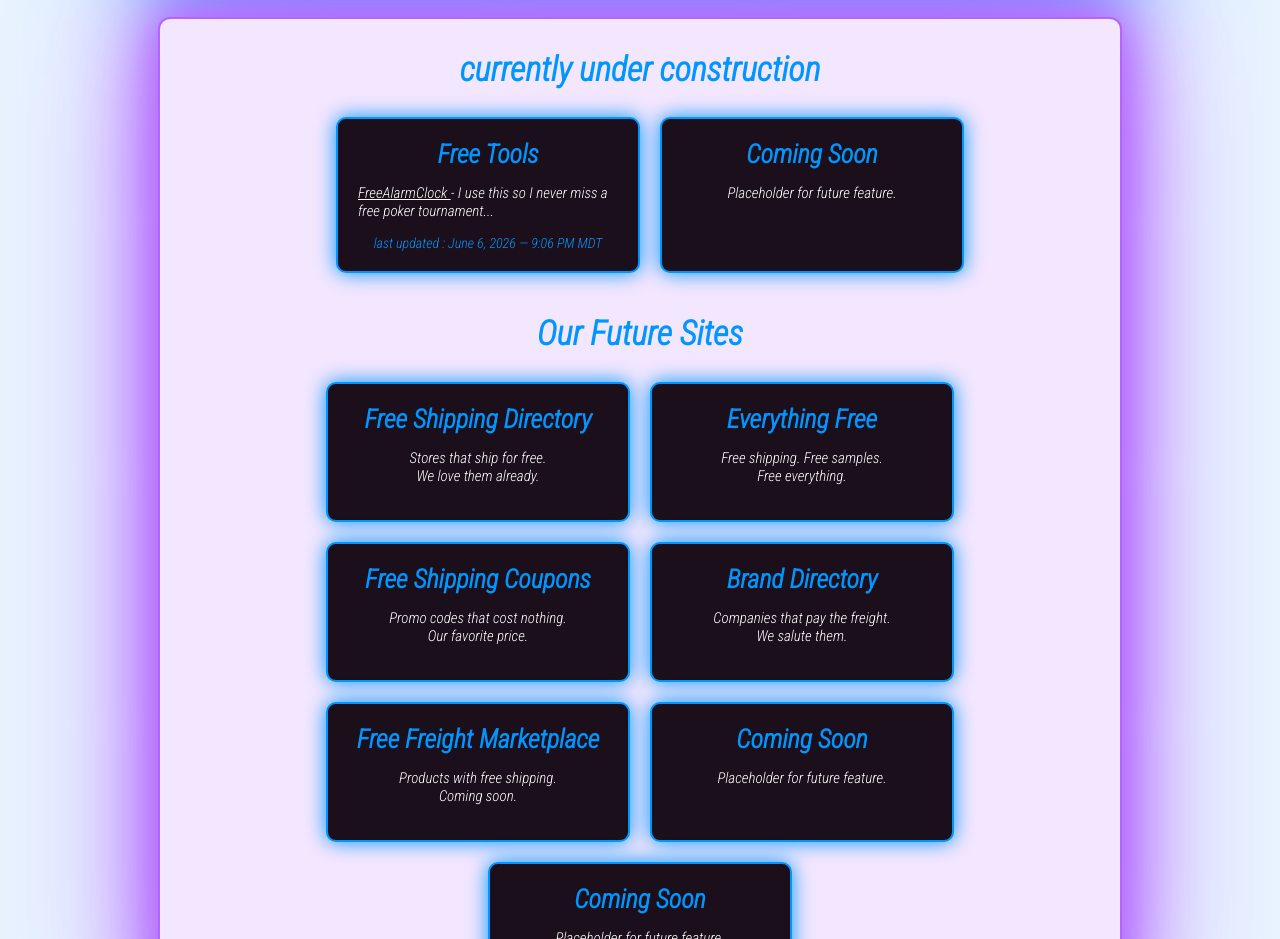
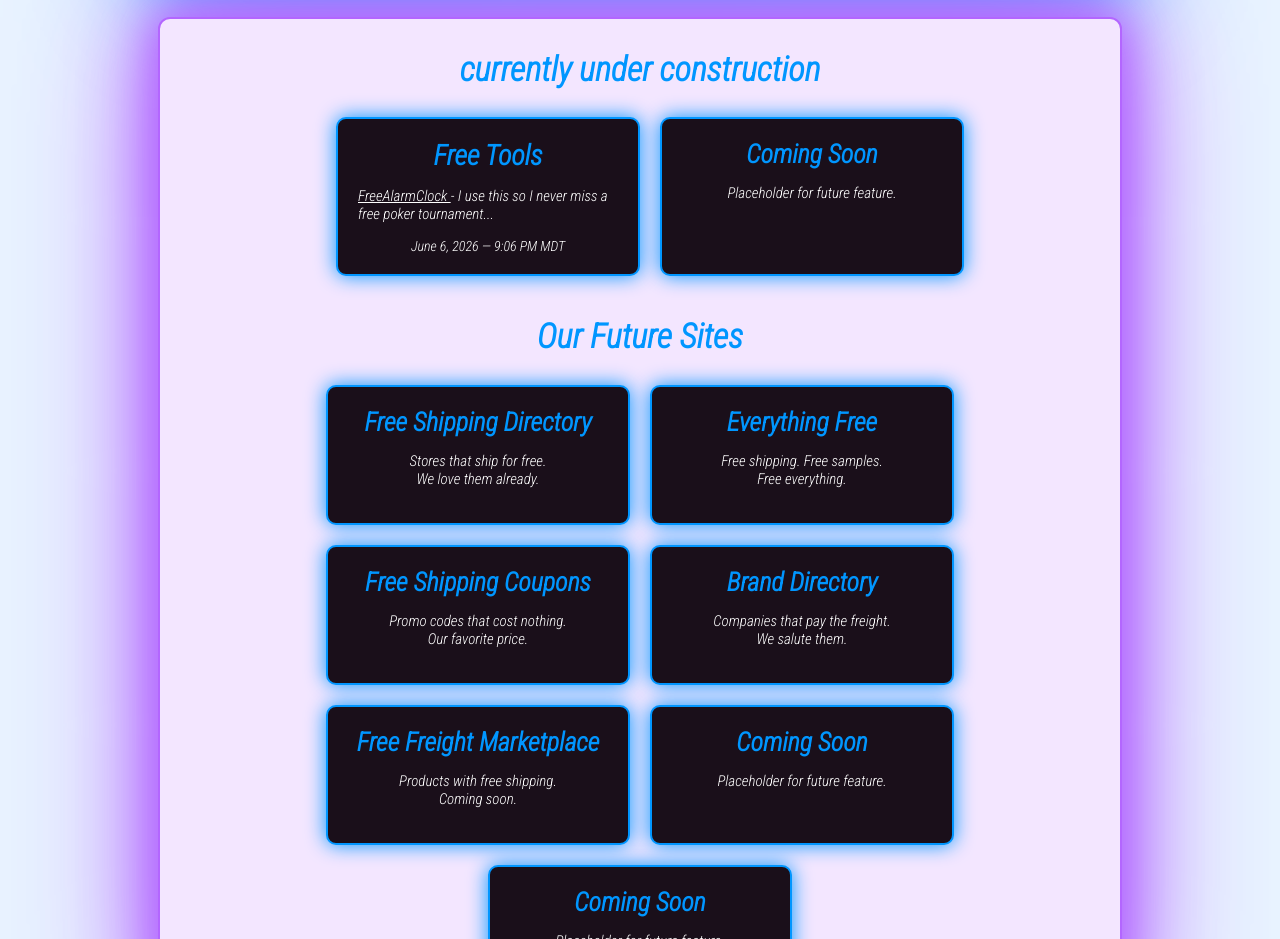
Before and after one commit to Jamie1964/wepaythefreight, a plain HTML site: page tools.html in a window 1280 px wide. Shown: the part 800-1739 px from the top of the page. Drawn offline with Linux system fonts and the light colour scheme.

Commit message:
Add files via upload

```diff
--- a/tools.html
+++ b/tools.html
@@ -87,10 +87,15 @@
         <a href="tools.html" style="text-decoration:none;">
             <div style="width:260px;background:#1a0f1a;padding:20px;border-radius:10px;
                         border:2px solid #0096FF;box-shadow:0 0 20px #0096FF;text-align:center;">
-                <h3 style="color:#0096FF;margin:0 0 10px;font-size:26px;font-weight:bold;">
+
+                <!-- UPDATED: 2pt larger + bold -->
+                <h3 style="color:#0096FF;margin:0 0 10px;
+                           font-size:28px;
+                           font-weight:bold;">
                     Free Tools
                 </h3>
 
+                <!-- DESCRIPTION (unchanged) -->
                 <p style="color:#ffffff;font-size:15px;font-style:italic; text-align:left;">
                     <a href="https://freealarmapp.com/"
                        style="color:#ffffff;text-decoration:underline;"
@@ -100,9 +105,9 @@
                     </a> - I use this so I never miss a free poker tournament...
                 </p>
 
-                <!-- TIMESTAMP FOR HOMEPAGE -->
-                <div id="tools-updated" style="color:#0096FF;font-size:14px;margin-top:10px;">
-                    last updated : June 6, 2026 — 9:06 PM MDT
+                <!-- TIMESTAMP NOW WHITE -->
+                <div id="tools-updated" style="color:#ffffff;font-size:14px;margin-top:10px;">
+                    June 6, 2026 — 9:06 PM MDT
                 </div>
 
             </div>
@@ -238,7 +243,7 @@
 </div>
 
 <script>
-const PAGE_ID = "wptf-index";
+const PAGE_ID = "wptf-tools";
 const COUNTER_KEY = PAGE_ID + "-views";
 let views = localStorage.getItem(COUNTER_KEY);
 if (!views) views = 0;
```
